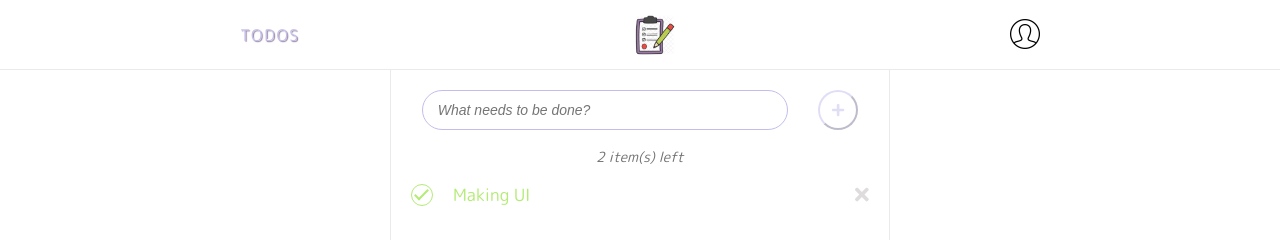
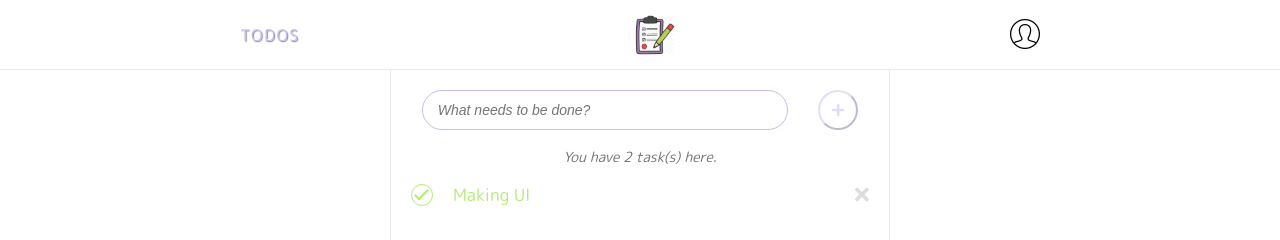
Before and after one commit to mvn-tienle2-dn/Todo-PWA, a Vue app in the folder todo-vue-pwa/: page / in a window 1280 px wide. Shown: the top 240 px of the page. Built offline with nearby package versions, Linux system fonts and the light colour scheme.

Commit message:
Change text total task

```diff
--- a/todo-vue-pwa/src/components/features/ListTodo.vue
+++ b/todo-vue-pwa/src/components/features/ListTodo.vue
@@ -1,7 +1,7 @@
 <template>
   <div class="page-list-todo">
     <div v-if="todoList.length">
-      <h6 class="text-centered total">{{todoList.length}} item(s) left</h6>
+      <h6 class="text-centered total">You have {{todoList.length}} task(s) here.</h6>
       <transition name="fade">
         <ul v-if="todoList.length" class="list-todo">
           <transition-group name="fade">
```
